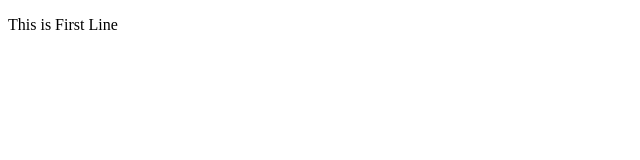
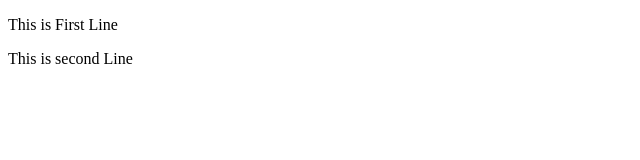
Before and after one commit to hemalkaklotar/gitPracticleExam, a plain HTML site: page index.html in a window 1280 px wide. Shown: the whole page, without its empty margins (0-640 px from the left). Drawn offline with Linux system fonts and the light colour scheme.

Commit message:
aded second changes for git conflicts

```diff
--- a/index.html
+++ b/index.html
@@ -8,5 +8,7 @@
 </head>
 <body>
        <p>This is First Line</p>
+       <p>This is second Line</p>
+
 </body>
 </html>
```
